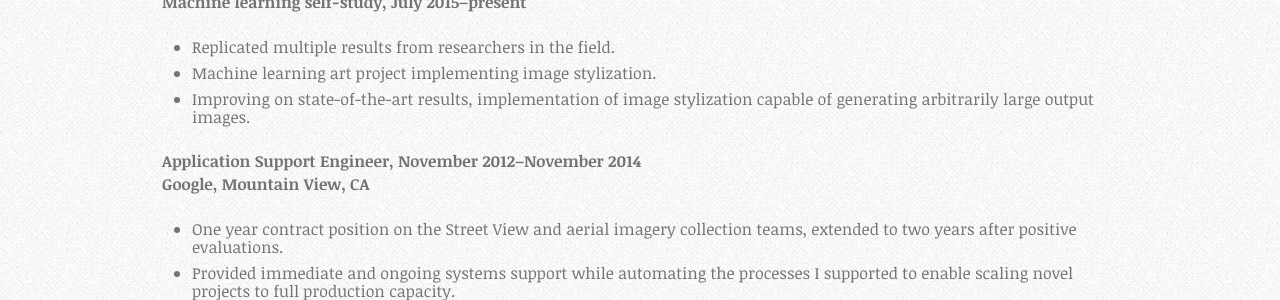
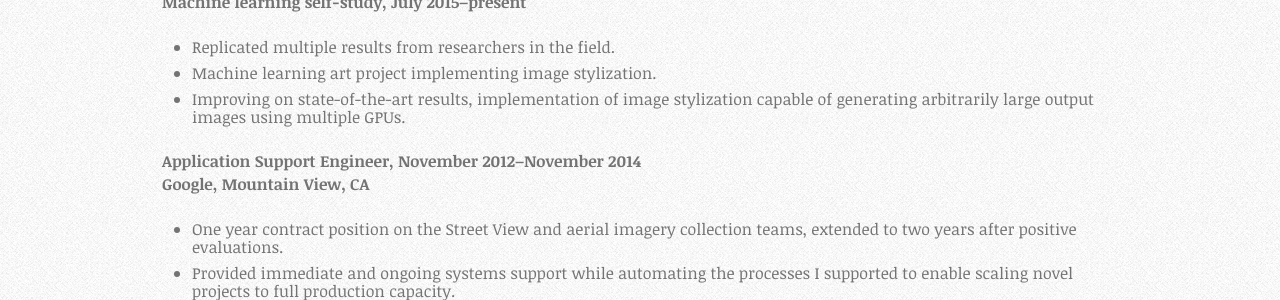
Before and after one commit to crowsonkb/kath.io, a Jekyll site: the page built from source/resume.md, in a window 1280 px wide. Shown: the part 499-799 px from the top of the page. Built offline with Jekyll 4.4.1, drawn with Linux system fonts in a browser that asks for light colours; nearby versions of some CDN libraries; Markdown is read by kramdown in place of the engine named in the settings; comment, search, counter and statistics services are not loaded.

Commit message:
Note that image stylization could use multiple GPUs

```diff
--- a/source/resume.md
+++ b/source/resume.md
@@ -35,7 +35,7 @@ Experience
 
 - Replicated multiple results from researchers in the field.
 - Machine learning art project implementing image stylization.
-- Improving on state-of-the-art results, implementation of image stylization capable of generating arbitrarily large output images.
+- Improving on state-of-the-art results, implementation of image stylization capable of generating arbitrarily large output images using multiple GPUs.
 
 **Application Support Engineer, November 2012–November 2014
 Google, Mountain View, CA**
```
